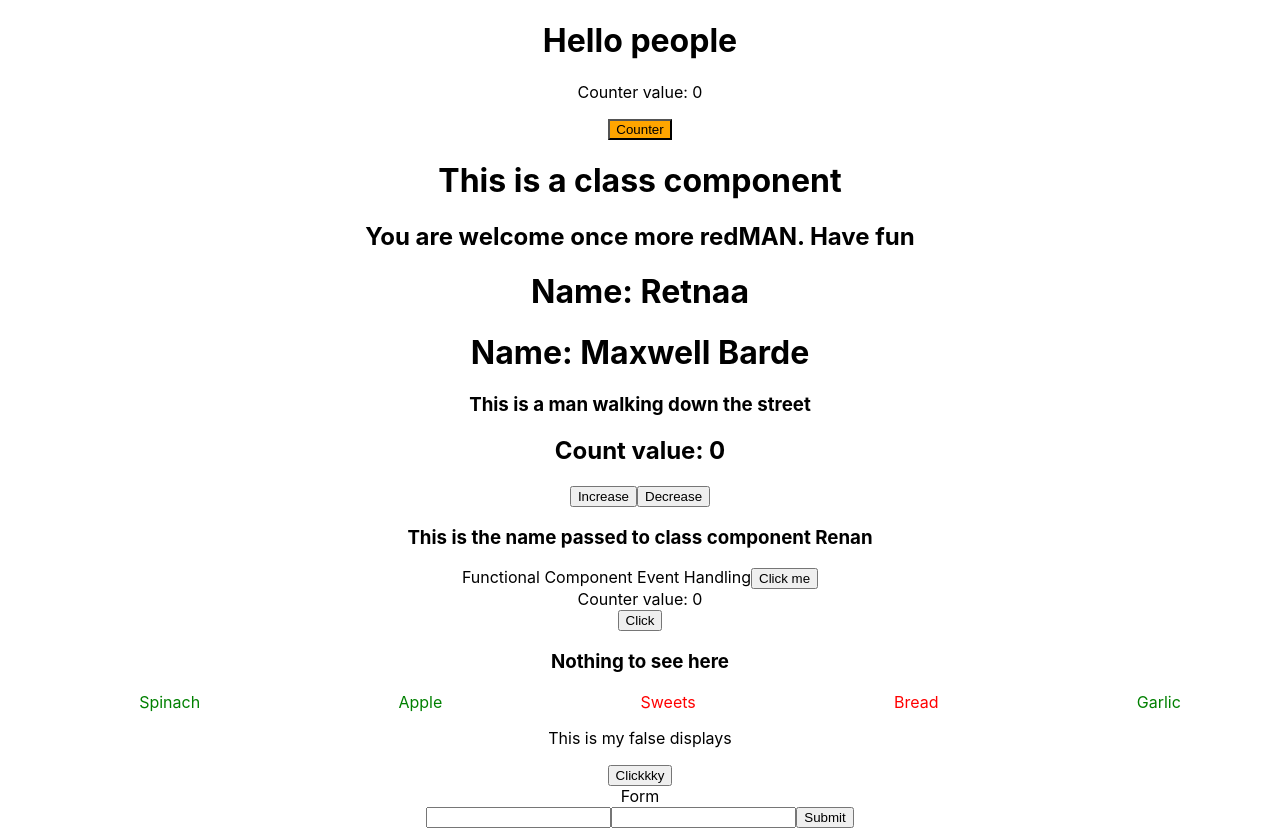
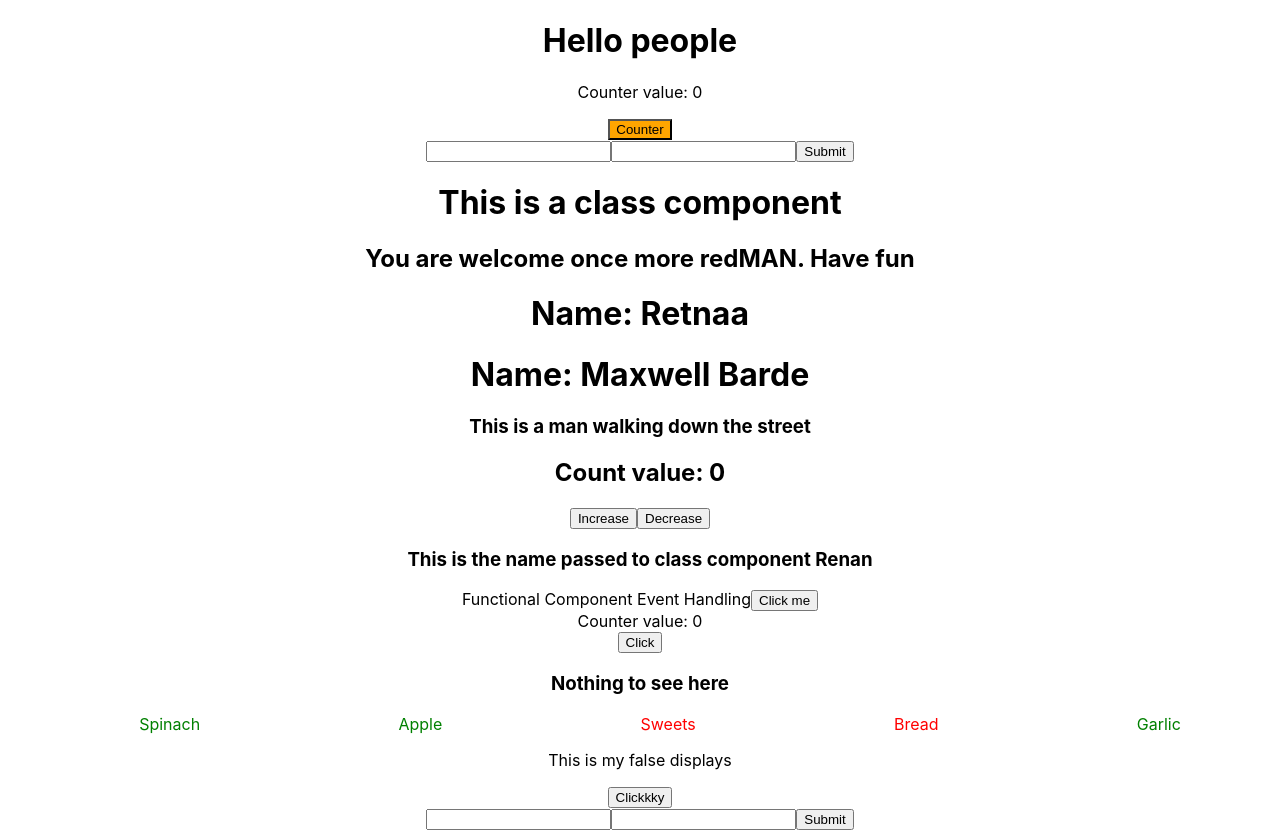
Before and after one commit to rdayok/learn-react, a React (Create React App) app: page / in a window 1280 px wide. Built offline with nearby package versions, Linux system fonts and the light colour scheme.

Commit message:
implemented a form using style component

```diff
--- a/src/App.js
+++ b/src/App.js
@@ -14,13 +14,14 @@ import Objectz from './components/Objectz';
 import ChangeButtonColor from './components/ChangeButtonColor';
 import ElementVariable from './components/ElementVariable';
 import FetchingDummyData from './components/FetchingDummyData';
-import Form from './components/DataCapture';
+import Form from './components/Form';
 
 function App() {
   return (
     <div className="App">
       <Hello/>
       <ChangeButtonColor></ChangeButtonColor>
+      <Form></Form>
       <Message></Message>
       <GreetUser></GreetUser>
       <Profile></Profile>
--- a/src/components/DataCapture.jsx
+++ b/src/components/DataCapture.jsx
@@ -3,7 +3,7 @@ import { Component } from "react";
 class Form extends Component{
     state ={
          firstname: "",
-         lastname: "",
+         lastname: ""
     }
 
     handleFirstnameChange = (event) => {
@@ -12,7 +12,7 @@ class Form extends Component{
         })
     }
 
-    handleLastnameChange = (event) => {
+    handleLastnameChange (event)  {
         this.setState({
             lastname: event.target.value
         })
--- /dev/null
+++ b/src/components/Form.jsx
@@ -0,0 +1,43 @@
+import { useState } from "react";
+
+// thsi is also a form using functional component just like i used class component in
+// DataCapture.jsx
+
+export default function Form (){
+    const [firstName, setFirstName] = useState("");
+    const [lastName, setLastName] = useState("");
+
+    const handleFirstNameChange = (event) => {
+        setFirstName(event.target.value);
+    }
+
+    const handleLastNameChange = (event) => {
+        setLastName(event.target.value);
+    }
+
+    const handleSubmit = (event) => {
+        event.preventDefault();
+        console.log("lastname")
+    }
+
+    console.log(firstName, lastName)
+
+    return(
+        <div>
+            <form onSubmit={handleSubmit}>
+                <input
+                type="text"
+                onChange={handleFirstNameChange}
+                value={firstName}>
+
+                </input>
+                <input
+                type="text"
+                onChange={handleLastNameChange}
+                value={lastName}>
+                </input>
+                <button>Submit</button>
+            </form>
+        </div>
+    )
+}
```
Also changed, not shown: src/components/App2.jsx (added, +9 -0 lines), src/components/FetchData.jsx (added, +23 -0 lines).
